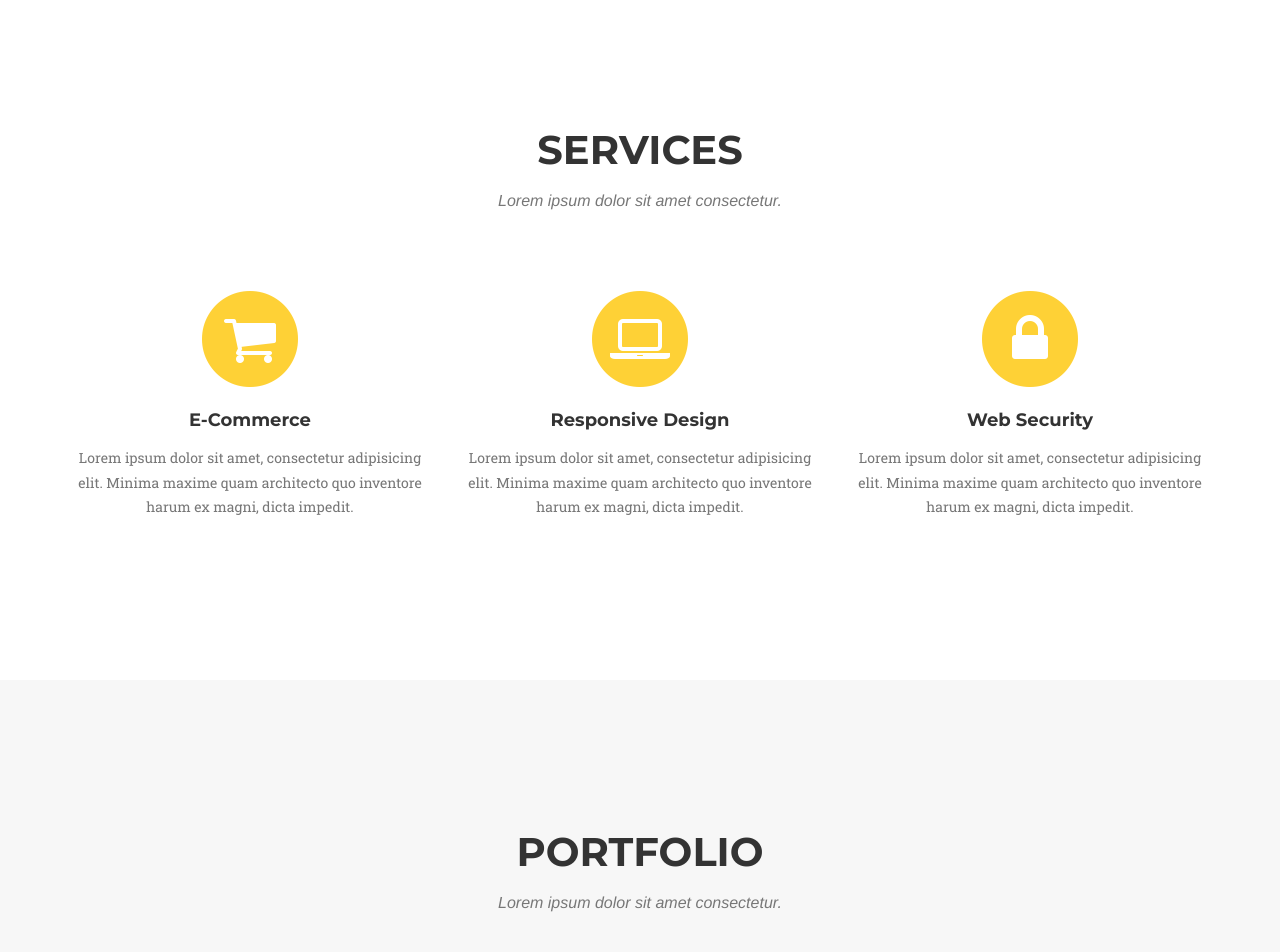
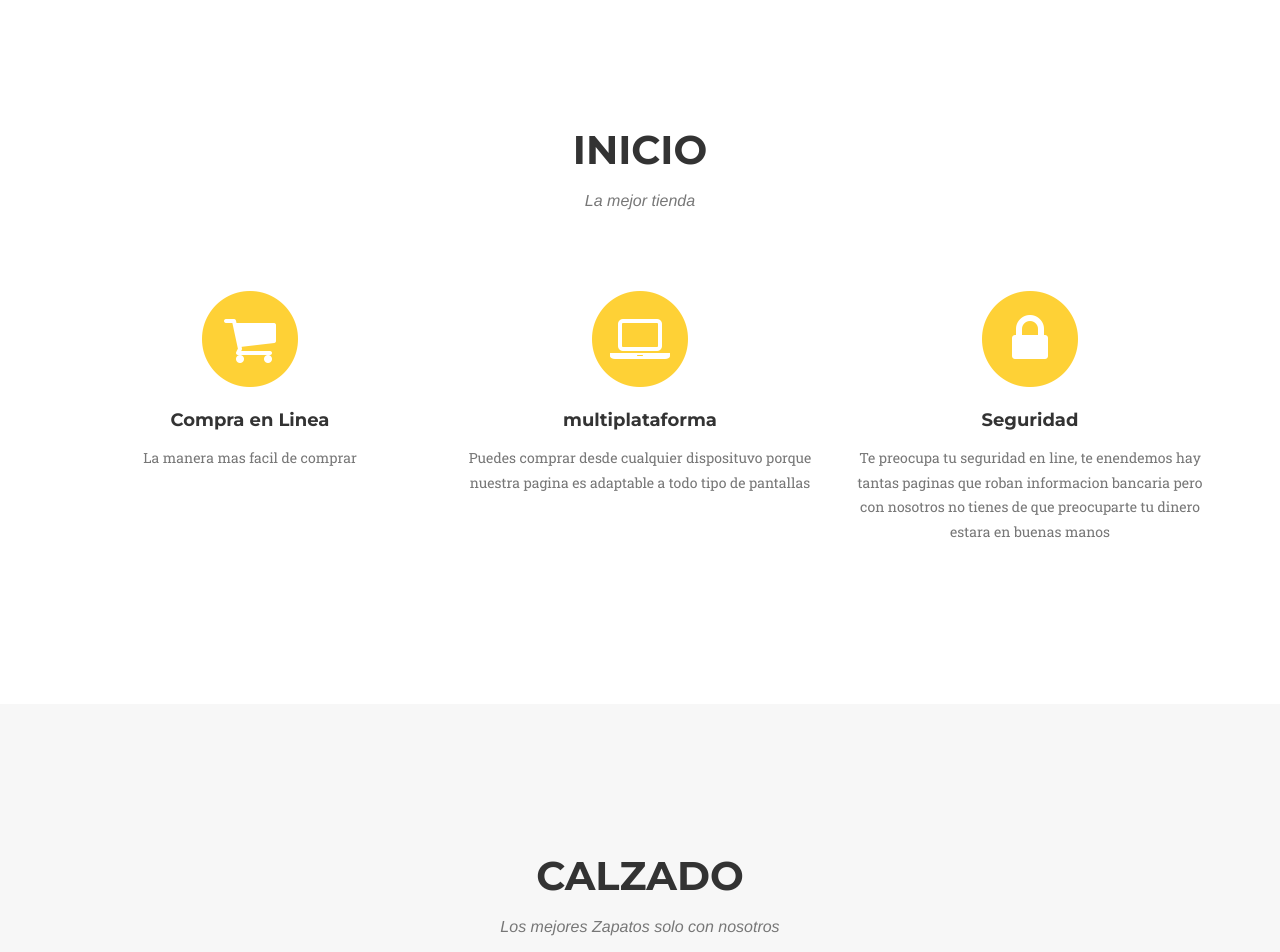
Before and after one commit to cromualdo/ParcialT, a plain HTML site: page index.html in a window 1280 px wide. Shown: the part 780-1732 px from the top of the page. Drawn offline with nearby package versions, Linux system fonts and the light colour scheme; a web font is replaced by a local one.

Commit message:
modificacion 2

```diff
--- a/index.html
+++ b/index.html
@@ -35,6 +35,7 @@
 
 <body id="page-top" class="index">
 
+
     <!-- Navigation -->
     <nav class="navbar navbar-default navbar-fixed-top">
         <div class="container">
@@ -56,7 +57,7 @@
                         <a href="#page-top"></a>
                     </li>
                     <li>
-                        <a class="page-scroll" href="#services">Inicio</a>
+                        <a class="page-scroll" href="#inicio">Inicio</a>
                     </li>
                     <li>
                         <a class="page-scroll" href="#portfolio">Calzado</a>
@@ -83,7 +84,7 @@
             <div class="intro-text">
                 <div class="intro-lead-in">Bienvenido a Nuestra Tienda!</div>
                 <div class="intro-heading">Es un placer atenderte</div>
-                <a href="#services" class="page-scroll btn btn-xl">Tell Me More</a>
+                <a href="#inicio" class="page-scroll btn btn-xl">cklikeame</a>
             </div>
         </div>
     </header>
@@ -93,8 +94,8 @@
         <div class="container">
             <div class="row">
                 <div class="col-lg-12 text-center">
-                    <h2 class="section-heading">Services</h2>
-                    <h3 class="section-subheading text-muted">Lorem ipsum dolor sit amet consectetur.</h3>
+                    <h2 class="section-heading">inicio</h2>
+                    <h3 class="section-subheading text-muted">La mejor tienda</h3>
                 </div>
             </div>
             <div class="row text-center">
@@ -103,24 +104,24 @@
                         <i class="fa fa-circle fa-stack-2x text-primary"></i>
                         <i class="fa fa-shopping-cart fa-stack-1x fa-inverse"></i>
                     </span>
-                    <h4 class="service-heading">E-Commerce</h4>
-                    <p class="text-muted">Lorem ipsum dolor sit amet, consectetur adipisicing elit. Minima maxime quam architecto quo inventore harum ex magni, dicta impedit.</p>
+                    <h4 class="service-heading">Compra en Linea</h4>
+                    <p class="text-muted"> La manera mas facil de comprar </p>
                 </div>
                 <div class="col-md-4">
                     <span class="fa-stack fa-4x">
                         <i class="fa fa-circle fa-stack-2x text-primary"></i>
                         <i class="fa fa-laptop fa-stack-1x fa-inverse"></i>
                     </span>
-                    <h4 class="service-heading">Responsive Design</h4>
-                    <p class="text-muted">Lorem ipsum dolor sit amet, consectetur adipisicing elit. Minima maxime quam architecto quo inventore harum ex magni, dicta impedit.</p>
+                    <h4 class="service-heading">multiplataforma</h4>
+                    <p class="text-muted">Puedes comprar desde cualquier disposituvo porque nuestra pagina es adaptable a todo tipo de pantallas</p>
                 </div>
                 <div class="col-md-4">
                     <span class="fa-stack fa-4x">
                         <i class="fa fa-circle fa-stack-2x text-primary"></i>
                         <i class="fa fa-lock fa-stack-1x fa-inverse"></i>
                     </span>
-                    <h4 class="service-heading">Web Security</h4>
-                    <p class="text-muted">Lorem ipsum dolor sit amet, consectetur adipisicing elit. Minima maxime quam architecto quo inventore harum ex magni, dicta impedit.</p>
+                    <h4 class="service-heading">Seguridad</h4>
+                    <p class="text-muted">Te preocupa tu seguridad en line, te enendemos hay tantas paginas que roban informacion bancaria pero  con nosotros no tienes de que preocuparte tu dinero estara en buenas manos</p>
                 </div>
             </div>
         </div>
@@ -131,8 +132,8 @@
         <div class="container">
             <div class="row">
                 <div class="col-lg-12 text-center">
-                    <h2 class="section-heading">Portfolio</h2>
-                    <h3 class="section-subheading text-muted">Lorem ipsum dolor sit amet consectetur.</h3>
+                    <h2 class="section-heading">Calzado</h2>
+                    <h3 class="section-subheading text-muted">Los mejores Zapatos solo con nosotros</h3>
                 </div>
             </div>
             <div class="row">
@@ -146,8 +147,8 @@
                         <img src="img/portfolio/roundicons.png" class="img-responsive" alt="">
                     </a>
                     <div class="portfolio-caption">
-                        <h4>Round Icons</h4>
-                        <p class="text-muted">Graphic Design</p>
+                        <h4>lo mas nuevo en Zapatos</h4>
+                        <p class="text-muted">zapatos tecnologicos</p>
                     </div>
                 </div>
                 <div class="col-md-4 col-sm-6 portfolio-item">
@@ -229,8 +230,9 @@
         <div class="container">
             <div class="row">
                 <div class="col-lg-12 text-center">
-                    <h2 class="section-heading">About</h2>
-                    <h3 class="section-subheading text-muted">Lorem ipsum dolor sit amet consectetur.</h3>
+                    <h2 class="section-heading">Cuidado de calzado
+</h2>
+                    <h3 class="section-subheading text-muted">Como cuidar sus zapatos</h3>
                 </div>
             </div>
             <div class="row">
@@ -242,11 +244,11 @@
                             </div>
                             <div class="timeline-panel">
                                 <div class="timeline-heading">
-                                    <h4>2009-2011</h4>
-                                    <h4 class="subheading">Our Humble Beginnings</h4>
+                                    <h4>Tacón Narrow</h4>
+                                    <h4 class="subheading">nuestro zapato de moda</h4>
                                 </div>
                                 <div class="timeline-body">
-                                    <p class="text-muted">Lorem ipsum dolor sit amet, consectetur adipisicing elit. Sunt ut voluptatum eius sapiente, totam reiciendis temporibus qui quibusdam, recusandae sit vero unde, sed, incidunt et ea quo dolore laudantium consectetur!</p>
+                                    <p class="text-muted">Con la nueva moda de zapatos narrow podra encontrar los zapatos que mas agraden a ud hay diferentes estilos, podra encontrar Botines negros de tacon de 12cm, tacones punta estrecha, sandalias, etc. puede preguntar por el que mas le guste o visitenos sera un placer atenderle. </p>
                                 </div>
                             </div>
                         </li>
```
Also changed, not shown: img/about/1.jpg, img/about/2.jpg, img/portfolio/roundicons.png, img/portfolio/startup-framework.png.
